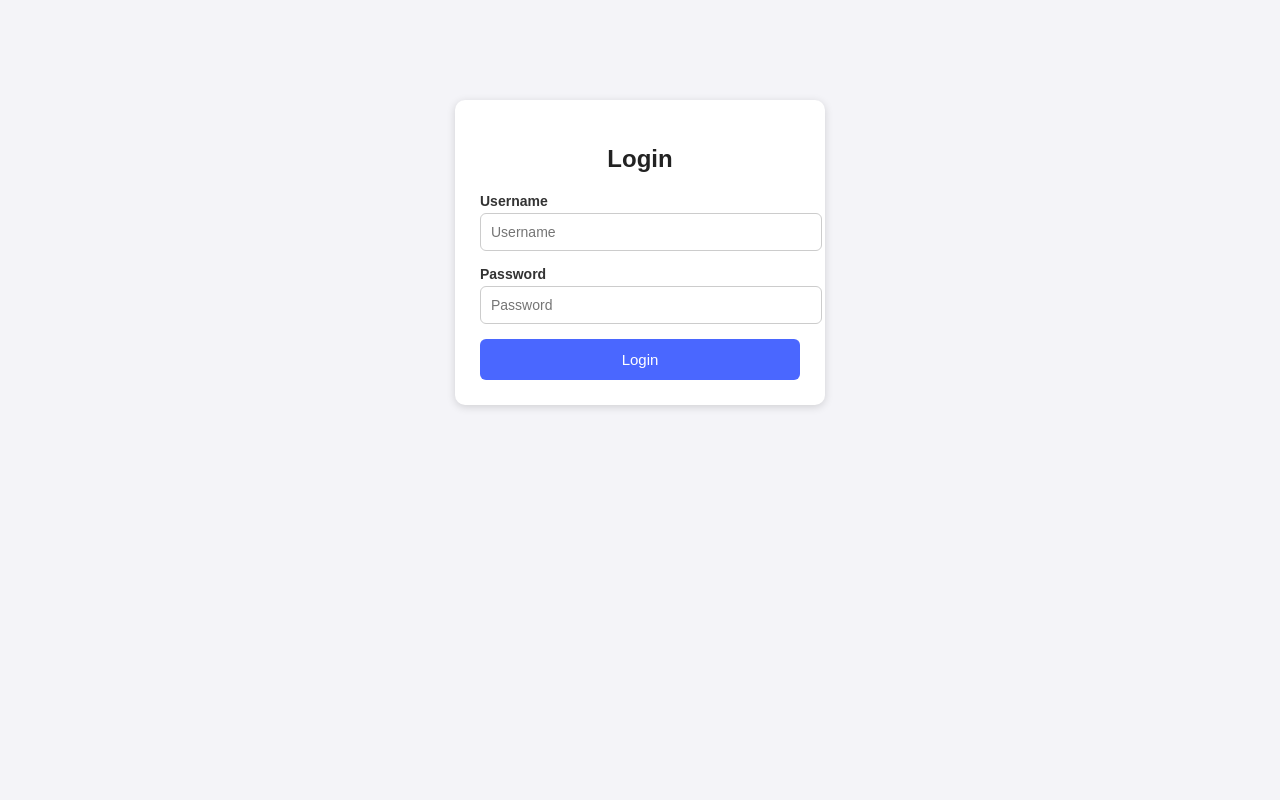
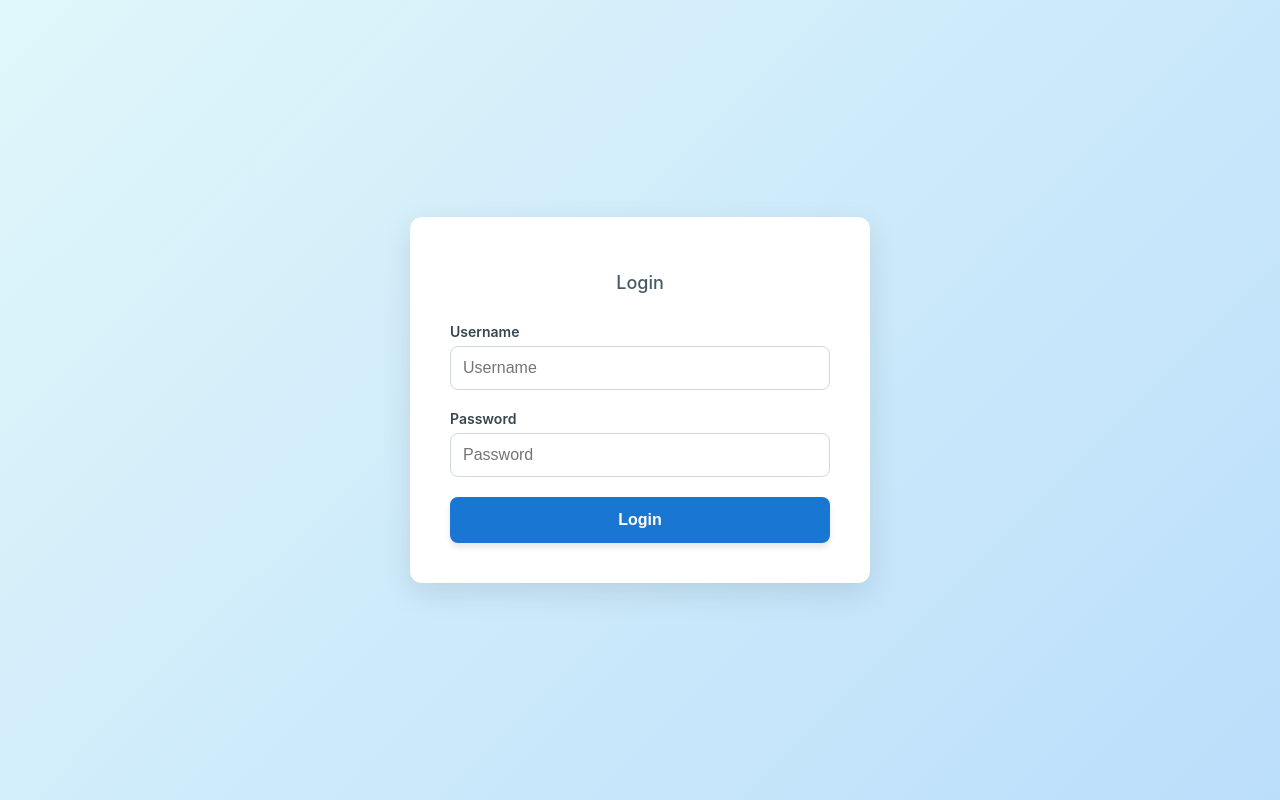
Before and after one commit to Aram04/CSE108-Lab-8, a Flask app: page /login in a window 1280 px wide. Run offline with Flask 3, Linux system fonts and the light colour scheme.

Commit message:
Style for login page, hopefully not breaking anythinng

```diff
--- a/static/style.css
+++ b/static/style.css
@@ -1,74 +1,121 @@
-/* ===== Global Page Setup ===== */
+/* --- Global Page Setup (Focus on clean aesthetic) --- */
 body {
-  font-family: Arial, sans-serif;
-  background: #f4f4f8;
+    font-family: 'Inter', sans-serif;
+    /* Soft gradient background */
+    background: linear-gradient(135deg, #e0f7fa 0%, #bbdefb 100%);
     margin: 0;
-  padding: 20px;
-  color: #333;
+    padding: 0;
+    color: #263238;
+    display: flex;
+    justify-content: center;
+    align-items: center;
+    min-height: 100vh;
+    box-sizing: border-box;
 }
 
-/* ===== Page Titles ===== */
-h1, h2 {
-  color: #222;
-  font-weight: 600;
+/* --- Login Box --- */
+.login-container {
+    width: 100%;
+    max-width: 380px;
+    padding: 40px;
+    border-radius: 12px;
+    background: white;
+    box-shadow: 0 10px 30px rgba(0, 0, 0, 0.1);
+    animation: fadeIn 0.5s ease-out;
 }
 
-/* ===== Login Box ===== */
-.login-container {
-  width: 320px;
-  margin: 80px auto;
-  padding: 25px;
-  border-radius: 10px;
-  background: white;
-  box-shadow: 0 2px 8px rgba(0,0,0,0.15);
+.portal-header {
+    text-align: center;
+    font-size: 28px;
+    color: #0d47a1; /* Deep Blue */
+    margin-bottom: 5px;
 }
 
 .login-title {
     text-align: center;
-  margin-bottom: 20px;
-  font-size: 24px;
+    margin-bottom: 30px;
+    font-size: 18px;
+    color: #455a64;
+    font-weight: 500;
 }
 
+/* --- Input Fields --- */
 .input-group {
-  margin-bottom: 15px;
+    margin-bottom: 20px;
 }
 
 .input-group label {
     font-size: 14px;
-  font-weight: bold;
+    font-weight: 600;
     display: block;
-  margin-bottom: 4px;
+    margin-bottom: 6px;
+    color: #37474f;
 }
 
 .input-group input {
     width: 100%;
+    padding: 12px;
+    border-radius: 8px;
+    border: 1px solid #cfd8dc;
+    font-size: 16px;
+    transition: border-color 0.2s, box-shadow 0.2s;
+    box-sizing: border-box; /* Crucial for padding/width */
+}
+
+.input-group input:focus {
+    border-color: #42a5f5; /* Light Blue focus ring */
+    box-shadow: 0 0 0 3px rgba(66, 165, 245, 0.2);
+    outline: none;
+}
+
+/* --- Button Styling --- */
+.login-button {
+    width: 100%;
+    padding: 14px;
+    background: #1976d2; /* Primary Blue */
+    color: white;
+    font-size: 16px;
+    font-weight: 600;
+    border: none;
+    border-radius: 8px;
+    cursor: pointer;
+    transition: background 0.2s, transform 0.1s, box-shadow 0.2s;
+    box-shadow: 0 4px 6px rgba(0, 0, 0, 0.1);
+}
+
+.login-button:hover {
+    background: #1565c0; /* Slightly darker blue */
+    box-shadow: 0 6px 8px rgba(0, 0, 0, 0.15);
+    transform: translateY(-1px);
+}
+
+/* --- Error Message Styling --- */
+.error-message {
+    color: #d32f2f; /* Red error text */
+    background: #ffcdd2;
     padding: 10px;
     border-radius: 6px;
-  border: 1px solid #ccc;
+    text-align: center;
+    margin-bottom: 20px;
+    border: 1px solid #d32f2f;
     font-size: 14px;
 }
 
-.login-button {
-  width: 100%;
-  padding: 12px;
-  background: #4a67ff;
-  color: white;
-  font-size: 15px;
-  border: none;
-  border-radius: 6px;
-  cursor: pointer;
-  transition: 0.2s;
+/* --- Animation --- */
+@keyframes fadeIn {
+    from { opacity: 0; transform: translateY(20px); }
+    to { opacity: 1; transform: translateY(0); }
 }
 
-.login-button:hover {
-  background: #354edb;
-}
+/*
+ * The styles below are for the dashboard elements (tables, lists, etc.)
+ * and are kept simple for consistency.
+ */
 
 /* ===== Dashboard Lists ===== */
-ul {
-  list-style-type: none;
-  padding: 0;
-}
+.container { max-width: 1000px; margin: 40px auto; padding: 0 20px; }
+
+ul { list-style-type: none; padding: 0; }
 
 ul li {
     background: white;
@@ -76,68 +123,66 @@ ul li {
     padding: 15px;
     border-radius: 8px;
     box-shadow: 0 1px 4px rgba(0,0,0,0.1);
+    display: flex;
+    justify-content: space-between;
+    align-items: center;
 }
 
-ul li a {
-  text-decoration: none;
-  color: #2a45d3;
-  font-weight: bold;
-}
+ul li a { text-decoration: none; color: #1976d2; font-weight: 600; }
+ul li a:hover { text-decoration: underline; }
 
-ul li a:hover {
-  text-decoration: underline;
-}
-
-/* ===== Buttons ===== */
-button {
-  padding: 8px 12px;
+/* ===== Buttons (General) ===== */
+button, .button-link {
+    padding: 10px 16px;
     border: none;
-  background: #4a67ff;
+    background: #1976d2;
     color: white;
     font-size: 14px;
     border-radius: 6px;
     cursor: pointer;
     transition: 0.2s;
+    text-decoration: none; /* For button-link class */
+    display: inline-block; /* For button-link class */
+    text-align: center;
 }
 
-button:hover {
-  background: #354edb;
-}
+button:hover, .button-link:hover { background: #1565c0; }
 
 /* ===== Tables ===== */
 table {
     border-collapse: collapse;
     width: 100%;
     background: white;
-  border-radius: 8px;
+    border-radius: 10px;
     overflow: hidden;
-  box-shadow: 0 1px 4px rgba(0,0,0,0.1);
+    box-shadow: 0 2px 8px rgba(0,0,0,0.1);
+    margin-top: 20px;
 }
 
 table th, table td {
-  padding: 12px;
-  border-bottom: 1px solid #eee;
+    padding: 15px;
+    border-bottom: 1px solid #eceff1; /* Very light gray divider */
+    text-align: left;
 }
 
 table th {
-  background: #f0f0f7;
-  font-weight: bold;
+    background: #f5f5f5;
+    font-weight: 600;
+    color: #37474f;
 }
 
-table tr:last-child td {
-  border-bottom: none;
+table tr:last-child td { border-bottom: none; }
+
+table input[type="text"] {
+    padding: 8px;
+    border-radius: 6px;
+    border: 1px solid #cfd8dc;
+    width: 80px;
 }
 
-/* Input inside table */
-table input[type="text"] {
-  padding: 6px;
-  border-radius: 6px;
-  border: 1px solid #ccc;
-  width: 60px;
+/* Adjustments for grading form within tables */
+.grade-form {
+    display: flex;
+    gap: 5px;
+    align-items: center;
 }
-
-/* ===== Container spacing ===== */
-.container {
-  max-width: 900px;
-  margin: auto;
-}
```
Lines whose indentation alone changed are shown as unchanged.
